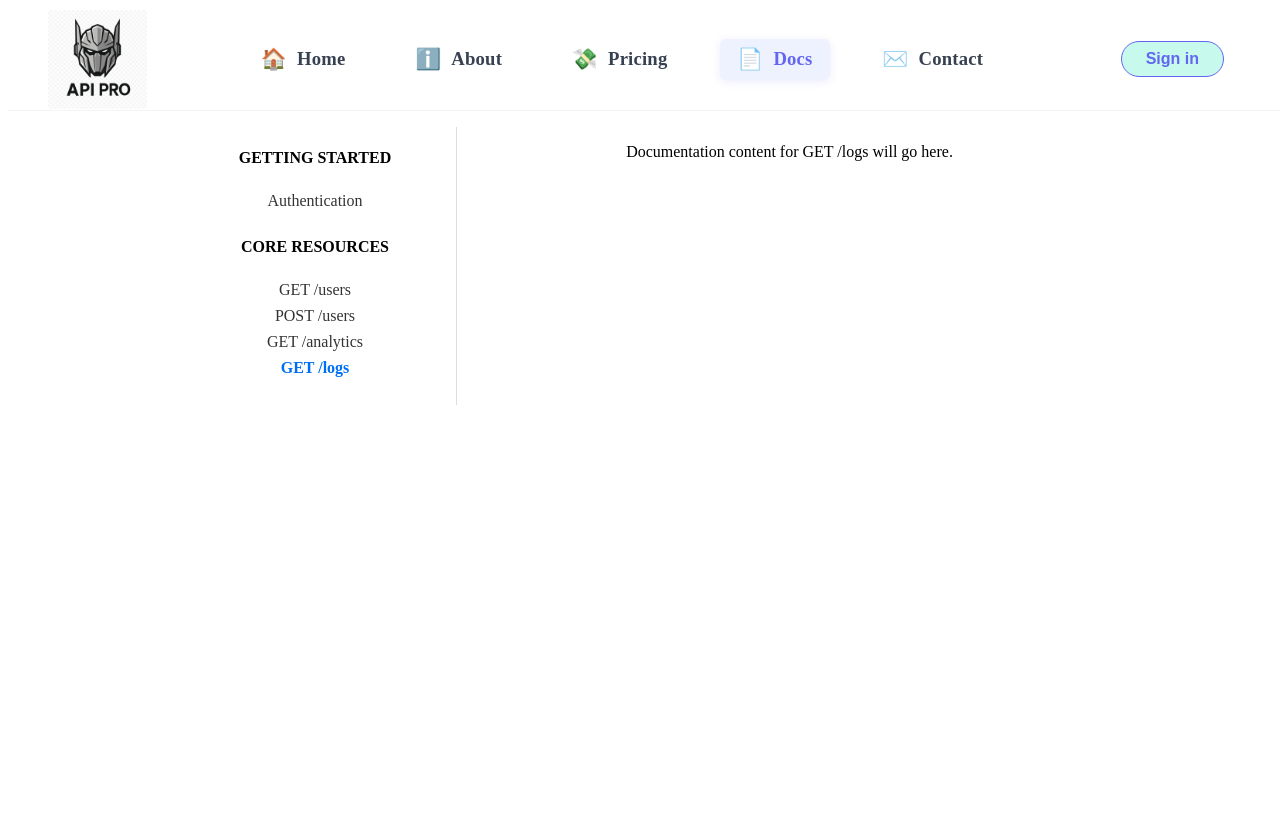
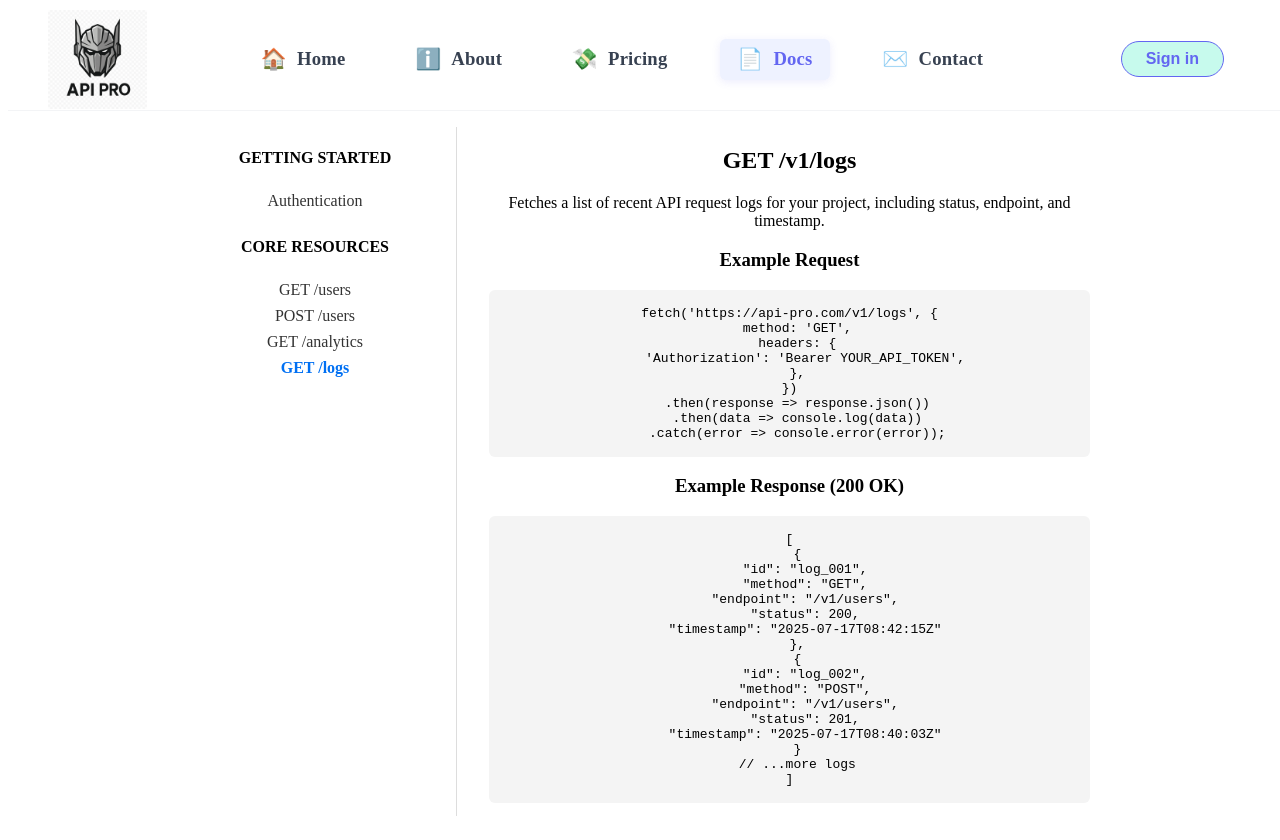
Before and after one commit to ThesuNimeshika/api-pro, a React (Vite) app: page /docs in a window 1280 px wide. Both pictures are taken after a click on the element "GET /logs". Before the commit the page ends 800 px from the top, so only its background shows below. Built offline with nearby package versions, Linux system fonts and the light colour scheme.

Commit message:
Get/Logs doc

```diff
--- a/src/pages/Docs.tsx
+++ b/src/pages/Docs.tsx
@@ -39,6 +39,8 @@ const Docs = () => {
           <PostUsersDoc />
         ) : activeLink === 'GET /analytics' ? (
           <GetAnalyticsDoc />
+        ) : activeLink === 'GET /logs' ? (
+          <GetLogsDoc />
         ) : (
           <p>Documentation content for {activeLink} will go here.</p>
         )}
@@ -244,4 +246,43 @@ const GetAnalyticsDoc = () => (
   </>
 );
 
+const GetLogsDoc = () => (
+  <>
+    <h2>GET /v1/logs</h2>
+    <p>Fetches a list of recent API request logs for your project, including status, endpoint, and timestamp.</p>
+    <h3>Example Request</h3>
+    <pre style={{ backgroundColor: '#f4f4f4', padding: '1rem', borderRadius: 6, overflowX: 'auto' }}>
+      <code>{`fetch('https://api-pro.com/v1/logs', {
+  method: 'GET',
+  headers: {
+    'Authorization': 'Bearer YOUR_API_TOKEN',
+  },
+})
+  .then(response => response.json())
+  .then(data => console.log(data))
+  .catch(error => console.error(error));`}</code>
+    </pre>
+    <h3>Example Response (200 OK)</h3>
+    <pre style={{ backgroundColor: '#f4f4f4', padding: '1rem', borderRadius: 6, overflowX: 'auto' }}>
+      <code>{`[
+  {
+    "id": "log_001",
+    "method": "GET",
+    "endpoint": "/v1/users",
+    "status": 200,
+    "timestamp": "2025-07-17T08:42:15Z"
+  },
+  {
+    "id": "log_002",
+    "method": "POST",
+    "endpoint": "/v1/users",
+    "status": 201,
+    "timestamp": "2025-07-17T08:40:03Z"
+  }
+  // ...more logs
+]`}</code>
+    </pre>
+  </>
+);
+
 export default Docs;
```
